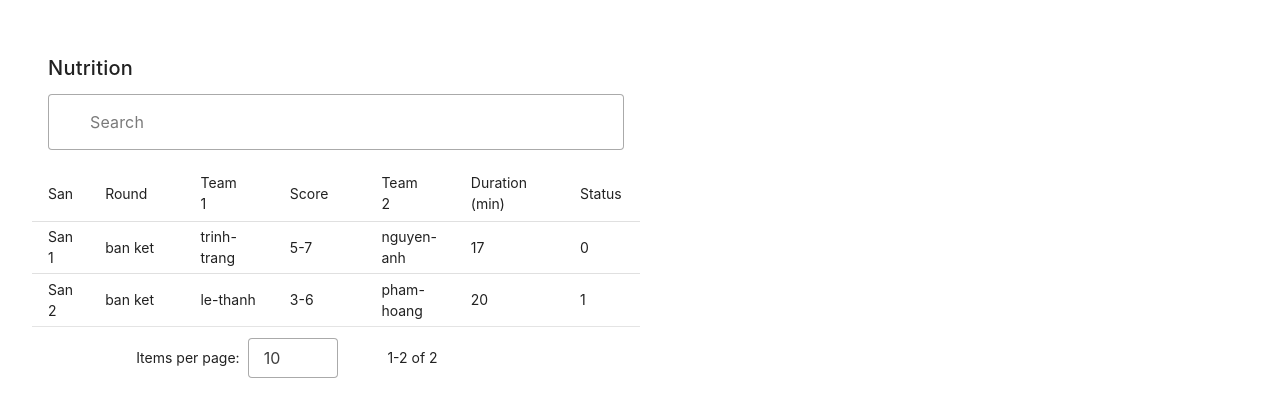
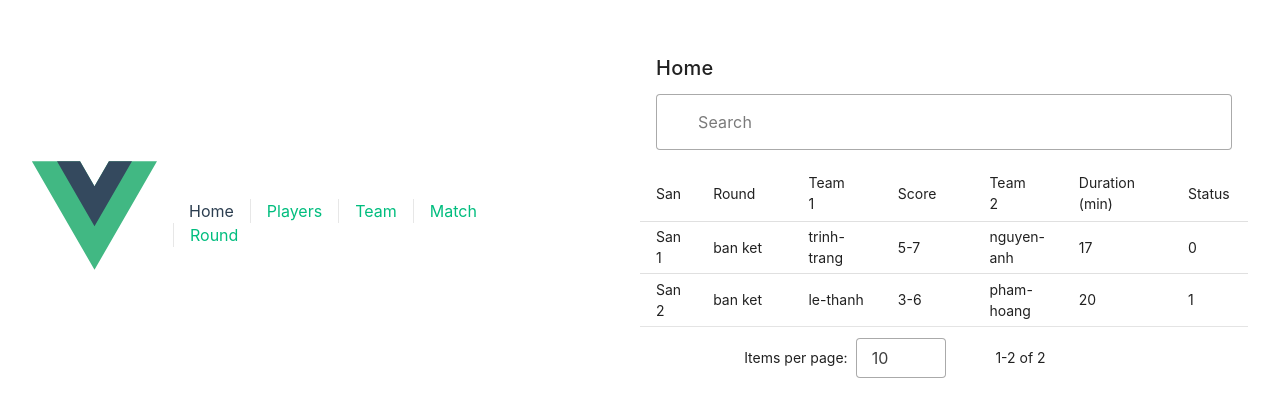
Before and after one commit to trinh7293/quanly_giai, a Vue app: page / in a window 1280 px wide. Shown: the part 185-602 px from the top of the page. Built offline with nearby package versions, Linux system fonts and the light colour scheme; the HTML template or start-up script is replaced by a standard one.

Commit message:
WIP manage players

```diff
--- a/src/App.vue
+++ b/src/App.vue
@@ -1,9 +1,85 @@
 <script setup lang="ts">
-import MatchData from './components/MatchData.vue'
+import { RouterLink, RouterView } from 'vue-router'
 </script>
 
 <template>
-  <MatchData />
+  <header>
+    <img alt="Vue logo" class="logo" src="@/assets/logo.svg" width="125" height="125" />
+
+    <div class="wrapper">
+      <nav>
+        <RouterLink to="/">Home</RouterLink>
+        <RouterLink to="/players">Players</RouterLink>
+        <RouterLink to="/team">Team</RouterLink>
+        <RouterLink to="/match">Match</RouterLink>
+        <RouterLink to="/round">Round</RouterLink>
+      </nav>
+    </div>
+  </header>
+
+  <RouterView />
 </template>
 
-<style scoped></style>
+<style scoped>
+header {
+  line-height: 1.5;
+  max-height: 100vh;
+}
+
+.logo {
+  display: block;
+  margin: 0 auto 2rem;
+}
+
+nav {
+  width: 100%;
+  font-size: 12px;
+  text-align: center;
+  margin-top: 2rem;
+}
+
+nav a.router-link-exact-active {
+  color: var(--color-text);
+}
+
+nav a.router-link-exact-active:hover {
+  background-color: transparent;
+}
+
+nav a {
+  display: inline-block;
+  padding: 0 1rem;
+  border-left: 1px solid var(--color-border);
+}
+
+nav a:first-of-type {
+  border: 0;
+}
+
+@media (min-width: 1024px) {
+  header {
+    display: flex;
+    place-items: center;
+    padding-right: calc(var(--section-gap) / 2);
+  }
+
+  .logo {
+    margin: 0 2rem 0 0;
+  }
+
+  header .wrapper {
+    display: flex;
+    place-items: flex-start;
+    flex-wrap: wrap;
+  }
+
+  nav {
+    text-align: left;
+    margin-left: -1rem;
+    font-size: 1rem;
+
+    padding: 1rem 0;
+    margin-top: 1rem;
+  }
+}
+</style>
--- a/src/components/MatchData.vue
+++ b/src/components/MatchData.vue
@@ -1,6 +1,6 @@
 <template>
   <v-card
-    title="Nutrition"
+    title="Home"
     flat
   >
     <template v-slot:text>
--- a/src/firebaseConfig.ts
+++ b/src/firebaseConfig.ts
@@ -18,4 +18,4 @@ const firebaseConfig = {
 
 // Initialize Firebase
 const app = initializeApp(firebaseConfig);
-export const firestore = getFirestore(app);
+export const db = getFirestore(app);
--- a/src/router/index.ts
+++ b/src/router/index.ts
@@ -1,5 +1,5 @@
+import MatchData from '@/components/MatchData.vue'
 import { createRouter, createWebHistory } from 'vue-router'
-import App from '@/App.vue'
 
 const router = createRouter({
   history: createWebHistory(import.meta.env.BASE_URL),
@@ -7,8 +7,28 @@ const router = createRouter({
     {
       path: '/',
       name: 'home',
-      component: App,
-    }
+      component: MatchData,
+    },
+    {
+      path: '/players',
+      name: 'players',
+      component: MatchData,
+    },
+    {
+      path: '/team',
+      name: 'team',
+      component: MatchData,
+    },
+    {
+      path: '/match',
+      name: 'match',
+      component: MatchData,
+    },
+    {
+      path: '/round',
+      name: 'round',
+      component: MatchData,
+    },
   ],
 })
 
```
Also changed, not shown: src/constants.ts (added, +13 -0 lines), src/types.ts (+9 -16 lines).
